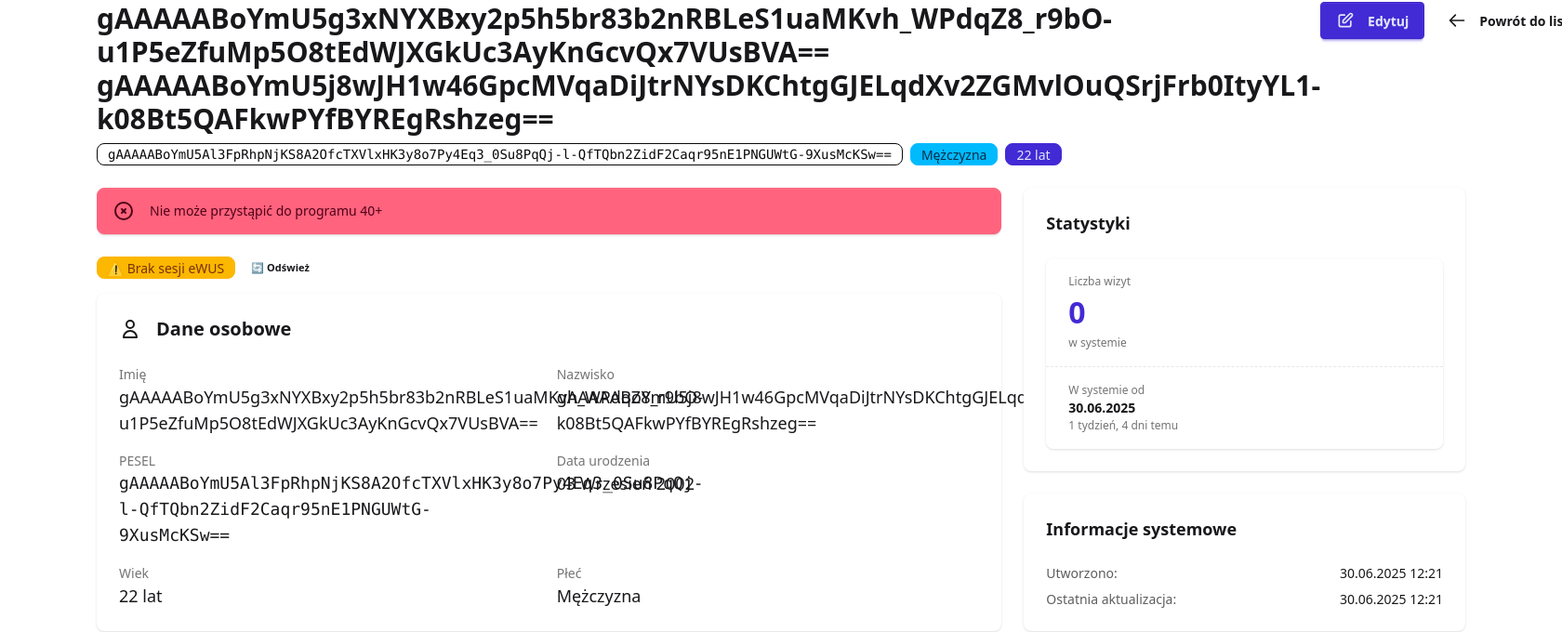
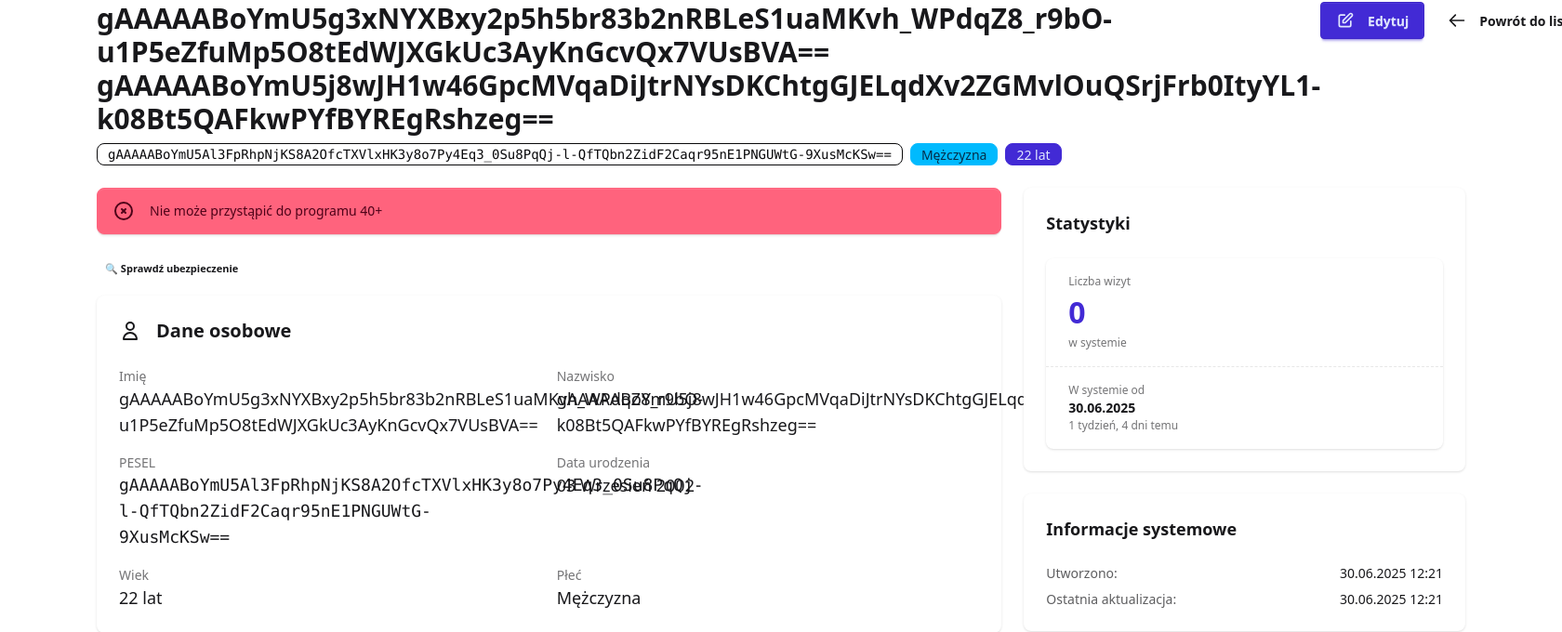
Before and after one commit to Zenodotos/nowezdrowie, a Django app: page /pacjenci/1/ in a window 1680 px wide; the page is wider, and only the part inside the window is pictured. Shown: the part 147-827 px from the top of that part at 93% size. Run offline with Django 5.2, Linux system fonts and the light colour scheme; a user stored in the database is signed in; data comes from the database, SQL or seed files in the repository; data that the repository does not hold is empty; style sheets or scripts are compiled from the project's sources; parts of the project's set-up code (start-up, migrations or seed data) failed here and were passed over; some libraries are stand-ins or nearby versions.

Commit message:
ins check on button

```diff
--- a/patients/views.py
+++ b/patients/views.py
@@ -137,8 +137,17 @@ class PatientDetailView(LoginRequiredMixin, DetailView):
                 'visit_card': current_visit_40plus
             }
 
-        # Sprawdź ubezpieczenie eWUS
-        insurance_info = self._check_insurance(patient)
+        # Sprawdź ubezpieczenie TYLKO gdy refresh=1
+        insurance_info = None
+        if self.request.GET.get('refresh') == '1':
+            insurance_info = self._check_insurance(patient)
+        else:
+            insurance_info = {
+                'status': 'not_checked',
+                'message': 'Kliknij aby sprawdzić',
+                'badge_class': 'badge-neutral',
+                'icon': '🔍'
+            }
 
         context.update({
             'page_title': f'Pacjent: {patient.get_decrypted_full_name()}',
@@ -147,7 +156,7 @@ class PatientDetailView(LoginRequiredMixin, DetailView):
             'visit_40plus_status': visit_40plus_status,
             'visit_count': patient.visit_cards.count(),
             'last_visit': patient.visit_cards.order_by('-created_at').first(),
-            'insurance_info': insurance_info,  # Nowa informacja
+            'insurance_info': insurance_info,
         })
 
         return context
--- a/templates/patients/patient_detail.html
+++ b/templates/patients/patient_detail.html
@@ -91,6 +91,7 @@
 {% endif %}
 <div class="mb-4">
     <div class="flex items-center gap-2">
+      {% if insurance_info.status != 'not_checked' %}
         <span class="badge {{ insurance_info.badge_class }}">
             {{ insurance_info.icon }} {{ insurance_info.message }}
         </span>
@@ -105,11 +106,14 @@
                 <span class="text-info cursor-help">ℹ️</span>
             </div>
         {% endif %}
-
+        {% endif %}
         <!-- Link do odświeżenia -->
-        <a href="{% url 'patients:detail' patient.pk %}?refresh=1" class="btn btn-ghost btn-xs">
-            🔄 Odśwież
-        </a>
+        <form method="get" style="display: inline;">
+    <input type="hidden" name="refresh" value="1">
+    <button type="submit" class="btn btn-ghost btn-xs">
+        🔍 Sprawdź ubezpieczenie
+    </button>
+</form>
     </div>
 
 
```
